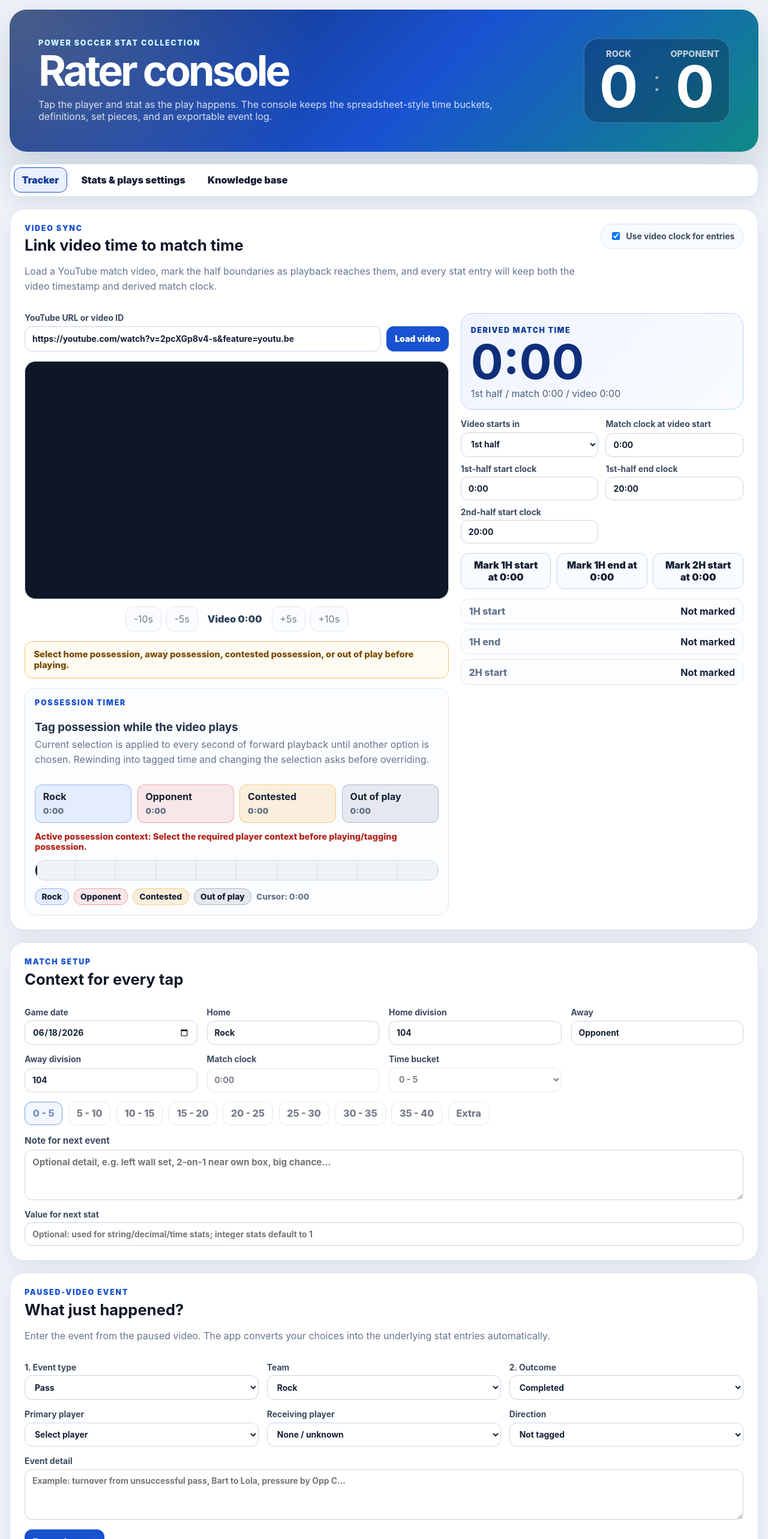
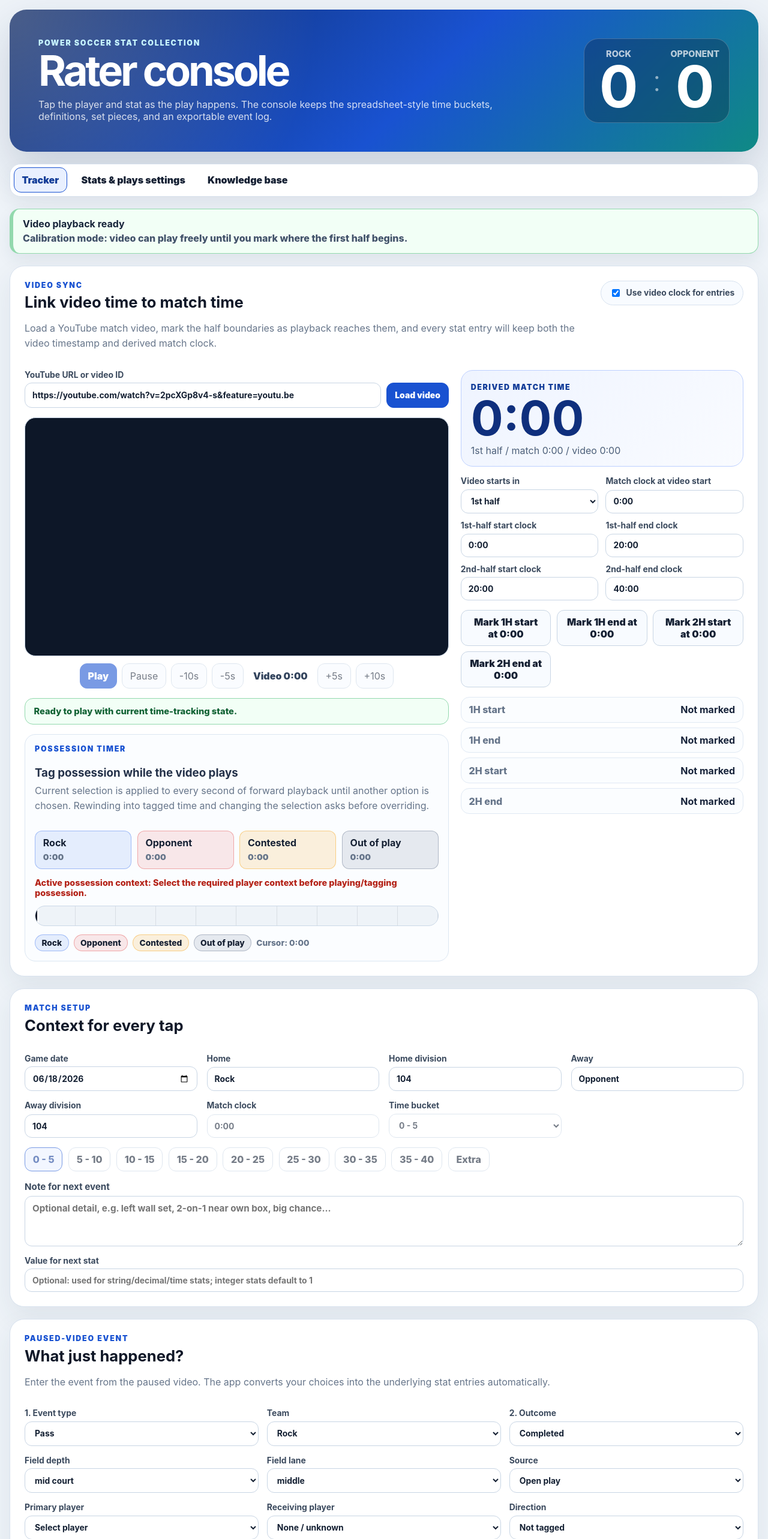
Before and after one commit to stawickibart/ps-stats, a React (Vite) app: page / in a window 1280 px wide. Shown: the top 2566 px of the page at 60% size. Built offline with nearby package versions, Linux system fonts and the light colour scheme.

Commit message:
Enhance video event workflow controls
Co-authored-by: stawickibart <stawickibart@users.noreply.github.com>

```diff
--- a/src/App.tsx
+++ b/src/App.tsx
@@ -74,6 +74,10 @@ type StructuredEventForm = {
   opponentPlayerId: string;
   outcome: string;
   direction: "" | "left" | "right";
+  fieldDepth: string;
+  fieldLane: string;
+  eventSource: "open-play" | "set-piece";
+  sourceSetPieceCode: string;
   detail: string;
 };
 
@@ -182,6 +186,10 @@ function defaultStructuredEventForm(): StructuredEventForm {
     opponentPlayerId: "",
     outcome: "completed",
     direction: "",
+    fieldDepth: "mid court",
+    fieldLane: "middle",
+    eventSource: "open-play",
+    sourceSetPieceCode: SET_PIECES[0].code,
     detail: "",
   };
 }
@@ -1000,7 +1008,14 @@ function App() {
     [match.activePossession, match.players, match.possessionSelection],
   );
 
+  const isCalibrationPlaybackAllowed =
+    match.video.firstHalfStartVideoSeconds === undefined ||
+    (match.video.firstHalfEndVideoSeconds !== undefined && match.video.secondHalfStartVideoSeconds === undefined);
+
   const playbackBlockReason = useMemo(() => {
+    if (isCalibrationPlaybackAllowed) {
+      return "";
+    }
     if (eventRequiredAfterPause) {
       return "Log at least one stat, play, set-piece, or note event before resuming after a pause.";
     }
@@ -1013,9 +1028,17 @@ function App() {
         : "Select the player in possession before playing.";
     }
     return "";
-  }, [activePossessionParticipants, eventRequiredAfterPause, match.activePossession]);
+  }, [activePossessionParticipants, eventRequiredAfterPause, isCalibrationPlaybackAllowed, match.activePossession]);
 
   const canPlayVideo = playbackBlockReason === "";
+
+  const topPlaybackMessage = isCalibrationPlaybackAllowed
+    ? match.video.firstHalfStartVideoSeconds === undefined
+      ? "Calibration mode: video can play freely until you mark where the first half begins."
+      : "Halftime calibration mode: video can play freely until you mark where the second half starts."
+    : canPlayVideo
+      ? "Ready to play: current time-tracking state is complete."
+      : `Required before video can play: ${playbackBlockReason}`;
 
   useEffect(() => {
     window.localStorage.setItem(STORAGE_KEY, JSON.stringify(match));
@@ -1386,6 +1409,7 @@ function App() {
     const primary = match.players.find((player) => player.id === eventForm.primaryPlayerId);
     const secondary = match.players.find((player) => player.id === eventForm.secondaryPlayerId);
     const opponent = match.players.find((player) => player.id === eventForm.opponentPlayerId);
+    const sourceSetPiece = SET_PIECES.find((piece) => piece.code === eventForm.sourceSetPieceCode);
     const events: Array<Omit<StatEvent, "id" | "bucket" | "minute" | "note" | "recordedAt">> = [];
     const addStat = (player: PlayerSlot | undefined, statCode: string) => {
       if (!player) {
@@ -1495,7 +1519,21 @@ function App() {
       return;
     }
 
-    addStructuredEvents(events, eventForm.detail || match.note);
+    const eventMetadata = {
+      fieldDepth: eventForm.fieldDepth,
+      fieldLane: eventForm.fieldLane,
+      eventSource: eventForm.eventSource,
+      eventSourceSetPieceCode: eventForm.eventSource === "set-piece" ? eventForm.sourceSetPieceCode : undefined,
+      eventSourceSetPieceLabel: eventForm.eventSource === "set-piece" ? sourceSetPiece?.label : undefined,
+    };
+
+    addStructuredEvents(
+      events.map((event) => ({
+        ...event,
+        ...eventMetadata,
+      })),
+      eventForm.detail || match.note,
+    );
     setEventForm((current) => ({
       ...defaultStructuredEventForm(),
       team: current.team,
@@ -1575,6 +1613,10 @@ function App() {
   };
 
   const handleVideoPause = () => {
+    if (isCalibrationPlaybackAllowed) {
+      return;
+    }
+
     setEventRequiredAfterPause(true);
     setMatch((current) => ({
       ...current,
@@ -1632,6 +1674,14 @@ function App() {
     updateVideo({
       secondHalfStartVideoSeconds: currentVideoSeconds,
       secondHalfStartMatchClock: match.video.secondHalfStartMatchClock || "20:00",
+    });
+  };
+
+  const markSecondHalfEnd = () => {
+    updateVideo({
+      secondHalfEndVideoSeconds: currentVideoSeconds,
+      secondHalfEndMatchClock:
+        derivedVideoTime.half === "second" ? derivedVideoTime.minute : match.video.secondHalfEndMatchClock,
     });
   };
 
@@ -1684,6 +1734,10 @@ function App() {
         "Set Piece Rating",
         "Play Type",
         "Play Art URL",
+        "Field Depth",
+        "Field Lane",
+        "Event Source",
+        "Source Set Piece",
         "Note",
       ],
       ...match.events
@@ -1708,6 +1762,10 @@ function App() {
           event.setPieceRating,
           event.playType,
           event.playArtUrl,
+          event.fieldDepth,
+          event.fieldLane,
+          event.eventSource,
+          event.eventSourceSetPieceLabel ?? event.eventSourceSetPieceCode,
           event.note,
         ]),
     ]);
@@ -1817,6 +1875,13 @@ function App() {
       </nav>
 
       <NoticeCenter notices={[...notices, ...setupWarnings]} onDismiss={dismissNotice} />
+
+      {page === "tracker" ? (
+        <section className={canPlayVideo ? "playback-readiness ready" : "playback-readiness blocked"}>
+          <strong>{canPlayVideo ? "Video playback ready" : "Video playback blocked"}</strong>
+          <span>{topPlaybackMessage}</span>
+        </section>
+      ) : null}
 
       {page === "settings" ? (
         <StatsSettingsPage
@@ -1948,6 +2013,14 @@ function App() {
                   placeholder="20:00"
                 />
               </label>
+              <label>
+                2nd-half end clock
+                <input
+                  value={match.video.secondHalfEndMatchClock}
+                  onChange={(event) => updateVideo({ secondHalfEndMatchClock: event.target.value })}
+                  placeholder="40:00"
+                />
+              </label>
             </div>
 
             <div className="boundary-actions">
@@ -1960,12 +2033,16 @@ function App() {
               <button type="button" onClick={markSecondHalfStart}>
                 Mark 2H start at {formatClock(currentVideoSeconds)}
               </button>
+              <button type="button" onClick={markSecondHalfEnd}>
+                Mark 2H end at {formatClock(currentVideoSeconds)}
+              </button>
             </div>
 
             <div className="anchor-list">
               <AnchorRow label="1H start" seconds={match.video.firstHalfStartVideoSeconds} />
               <AnchorRow label="1H end" seconds={match.video.firstHalfEndVideoSeconds} />
               <AnchorRow label="2H start" seconds={match.video.secondHalfStartVideoSeconds} />
+              <AnchorRow label="2H end" seconds={match.video.secondHalfEndVideoSeconds} />
             </div>
           </div>
         </div>
@@ -2682,6 +2759,18 @@ const EVENT_TYPE_OPTIONS: Array<{ value: StructuredEventType; label: string }> =
   { value: "note", label: "Other / note" },
 ];
 
+const FIELD_DEPTH_OPTIONS = [
+  "own goal-line",
+  "own box",
+  "own above box",
+  "mid court",
+  "opposition above box",
+  "opposition box",
+  "opposition goal line",
+];
+
+const FIELD_LANE_OPTIONS = ["left sideline", "left channel", "middle", "right channel", "right sideline"];
+
 const OUTCOME_OPTIONS: Record<StructuredEventType, Array<{ value: string; label: string }>> = {
   pass: [
     { value: "completed", label: "Completed" },
@@ -2813,6 +2902,48 @@ function EventCapturePanel({
             ))}
           </select>
         </label>
+      </div>
+
+      <div className="event-step-grid">
+        <label>
+          Field depth
+          <select value={form.fieldDepth} onChange={(event) => onChange({ fieldDepth: event.target.value })}>
+            {FIELD_DEPTH_OPTIONS.map((option) => (
+              <option value={option} key={option}>
+                {option}
+              </option>
+            ))}
+          </select>
+        </label>
+        <label>
+          Field lane
+          <select value={form.fieldLane} onChange={(event) => onChange({ fieldLane: event.target.value })}>
+            {FIELD_LANE_OPTIONS.map((option) => (
+              <option value={option} key={option}>
+                {option}
+              </option>
+            ))}
+          </select>
+        </label>
+        <label>
+          Source
+          <select value={form.eventSource} onChange={(event) => onChange({ eventSource: event.target.value as "open-play" | "set-piece" })}>
+            <option value="open-play">Open play</option>
+            <option value="set-piece">Set piece</option>
+          </select>
+        </label>
+        {form.eventSource === "set-piece" ? (
+          <label>
+            Set-piece type
+            <select value={form.sourceSetPieceCode} onChange={(event) => onChange({ sourceSetPieceCode: event.target.value })}>
+              {SET_PIECES.map((piece) => (
+                <option value={piece.code} key={piece.code}>
+                  {piece.code} - {piece.label}
+                </option>
+              ))}
+            </select>
+          </label>
+        ) : null}
       </div>
 
       {form.type !== "note" ? (
--- a/src/YouTubeVideoPlayer.tsx
+++ b/src/YouTubeVideoPlayer.tsx
@@ -16,6 +16,7 @@ type YouTubePlayerInstance = {
   getCurrentTime: () => number;
   getDuration: () => number;
   pauseVideo: () => void;
+  playVideo: () => void;
   seekTo: (seconds: number, allowSeekAhead: boolean) => void;
 };
 
@@ -81,6 +82,7 @@ export function YouTubeVideoPlayer({
   const wasPlayingRef = useRef(false);
   const suppressNextPauseRef = useRef(false);
   const [ready, setReady] = useState(false);
+  const [isPlaying, setIsPlaying] = useState(false);
 
   useEffect(() => {
     canPlayRef.current = canPlay;
@@ -120,10 +122,12 @@ export function YouTubeVideoPlayer({
                 onPlaybackBlockedRef.current();
                 return;
               }
+              setIsPlaying(true);
               wasPlayingRef.current = true;
             }
 
             if (event.data === 2) {
+              setIsPlaying(false);
               if (suppressNextPauseRef.current) {
                 suppressNextPauseRef.current = false;
                 wasPlayingRef.current = false;
@@ -172,6 +176,26 @@ export function YouTubeVideoPlayer({
     onTimeChange(target);
   };
 
+  const play = () => {
+    if (!ready) {
+      return;
+    }
+
+    if (!canPlay) {
+      onPlaybackBlocked();
+      return;
+    }
+
+    playerRef.current?.playVideo();
+  };
+
+  const pause = () => {
+    if (!ready || !isPlaying) {
+      return;
+    }
+    playerRef.current?.pauseVideo();
+  };
+
   if (!videoId) {
     return (
       <div className="video-placeholder">
@@ -184,6 +208,12 @@ export function YouTubeVideoPlayer({
     <div className="video-player-shell">
       <div className="video-frame" ref={hostRef} />
       <div className="video-controls">
+        <button type="button" className="primary-action" onClick={play} disabled={!ready || !canPlay || isPlaying}>
+          Play
+        </button>
+        <button type="button" onClick={pause} disabled={!ready || !isPlaying}>
+          Pause
+        </button>
         <button type="button" onClick={() => seekBy(-10)} disabled={!ready}>
           -10s
         </button>
--- a/src/stats.ts
+++ b/src/stats.ts
@@ -70,6 +70,11 @@ export type StatEvent = {
   playName?: string;
   playType?: PlayType;
   playArtUrl?: string;
+  fieldDepth?: string;
+  fieldLane?: string;
+  eventSource?: "open-play" | "set-piece";
+  eventSourceSetPieceCode?: string;
+  eventSourceSetPieceLabel?: string;
   bucket: string;
   minute: string;
   note: string;
--- a/src/styles.css
+++ b/src/styles.css
@@ -304,6 +304,31 @@ td:first-child {
 .notice-info {
   border-left-color: var(--primary);
   background: #f4f8ff;
+}
+
+.playback-readiness {
+  display: grid;
+  gap: 0.25rem;
+  padding: 0.9rem 1rem;
+  border: 1px solid #f4bf70;
+  border-left-width: 6px;
+  border-radius: 16px;
+  background: #fffbf0;
+  box-shadow: 0 10px 26px rgb(42 62 92 / 8%);
+}
+
+.playback-readiness.ready {
+  border-color: #92d9ad;
+  background: #f2fff6;
+}
+
+.playback-readiness strong {
+  color: #17233a;
+}
+
+.playback-readiness span {
+  color: #42526a;
+  font-weight: 800;
 }
 
 .panel {
--- a/src/video.ts
+++ b/src/video.ts
@@ -14,6 +14,8 @@ export type VideoSyncState = {
   firstHalfEndMatchClock: string;
   secondHalfStartVideoSeconds?: number;
   secondHalfStartMatchClock: string;
+  secondHalfEndVideoSeconds?: number;
+  secondHalfEndMatchClock: string;
 };
 
 export type DerivedMatchTime = {
@@ -33,6 +35,7 @@ export const DEFAULT_VIDEO_SYNC: VideoSyncState = {
   firstHalfStartMatchClock: "0:00",
   firstHalfEndMatchClock: "20:00",
   secondHalfStartMatchClock: "20:00",
+  secondHalfEndMatchClock: "40:00",
 };
 
 const HALF_LABELS: Record<HalfStatus, string> = {
@@ -116,6 +119,7 @@ export function deriveMatchTime(sync: VideoSyncState, videoSeconds: number): Der
   const firstStartClock = parseClockToSeconds(sync.firstHalfStartMatchClock) ?? 0;
   const firstEndClock = parseClockToSeconds(sync.firstHalfEndMatchClock) ?? 20 * 60;
   const secondStartClock = parseClockToSeconds(sync.secondHalfStartMatchClock) ?? 20 * 60;
+  const secondEndClock = parseClockToSeconds(sync.secondHalfEndMatchClock) ?? 40 * 60;
   const videoStartClock =
     parseClockToSeconds(sync.videoStartMatchClock) ??
     (sync.videoStartHalf === "second" ? 20 * 60 : 0);
@@ -142,6 +146,11 @@ export function deriveMatchTime(sync: VideoSyncState, videoSeconds: number): Der
     half = "second";
   }
 
+  if (sync.secondHalfEndVideoSeconds !== undefined && videoSeconds >= sync.secondHalfEndVideoSeconds) {
+    matchSeconds = secondEndClock;
+    half = "second";
+  }
+
   const normalizedMatchSeconds = Math.max(0, matchSeconds);
   const minute = half === "halftime" ? formatClock(firstEndClock) : formatClock(normalizedMatchSeconds);
   const bucket = half === "halftime" ? bucketFromMatchSeconds(firstEndClock) : bucketFromMatchSeconds(normalizedMatchSeconds);
```
Also changed, not shown: 1 other file (tests, documents, lock files or other folders).
